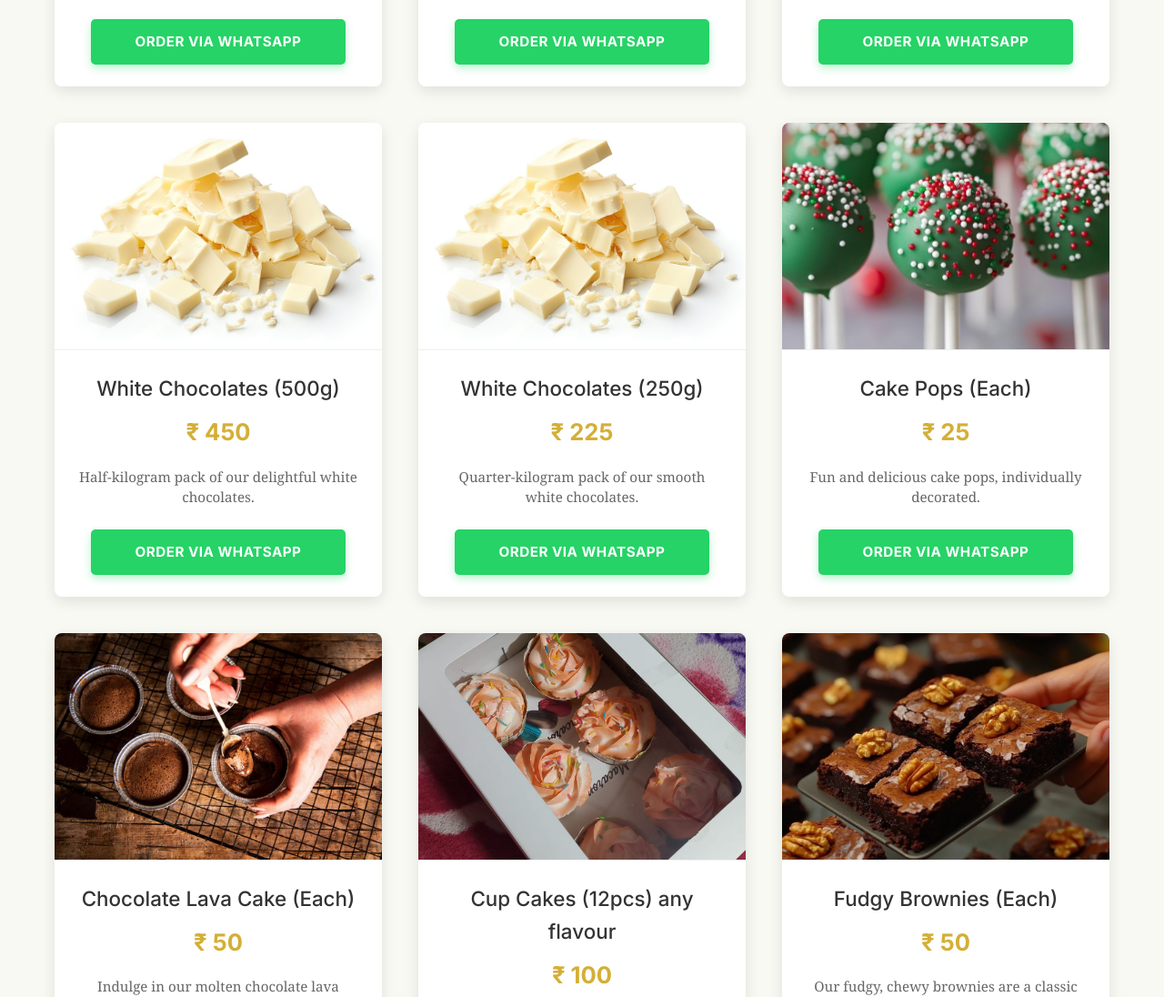
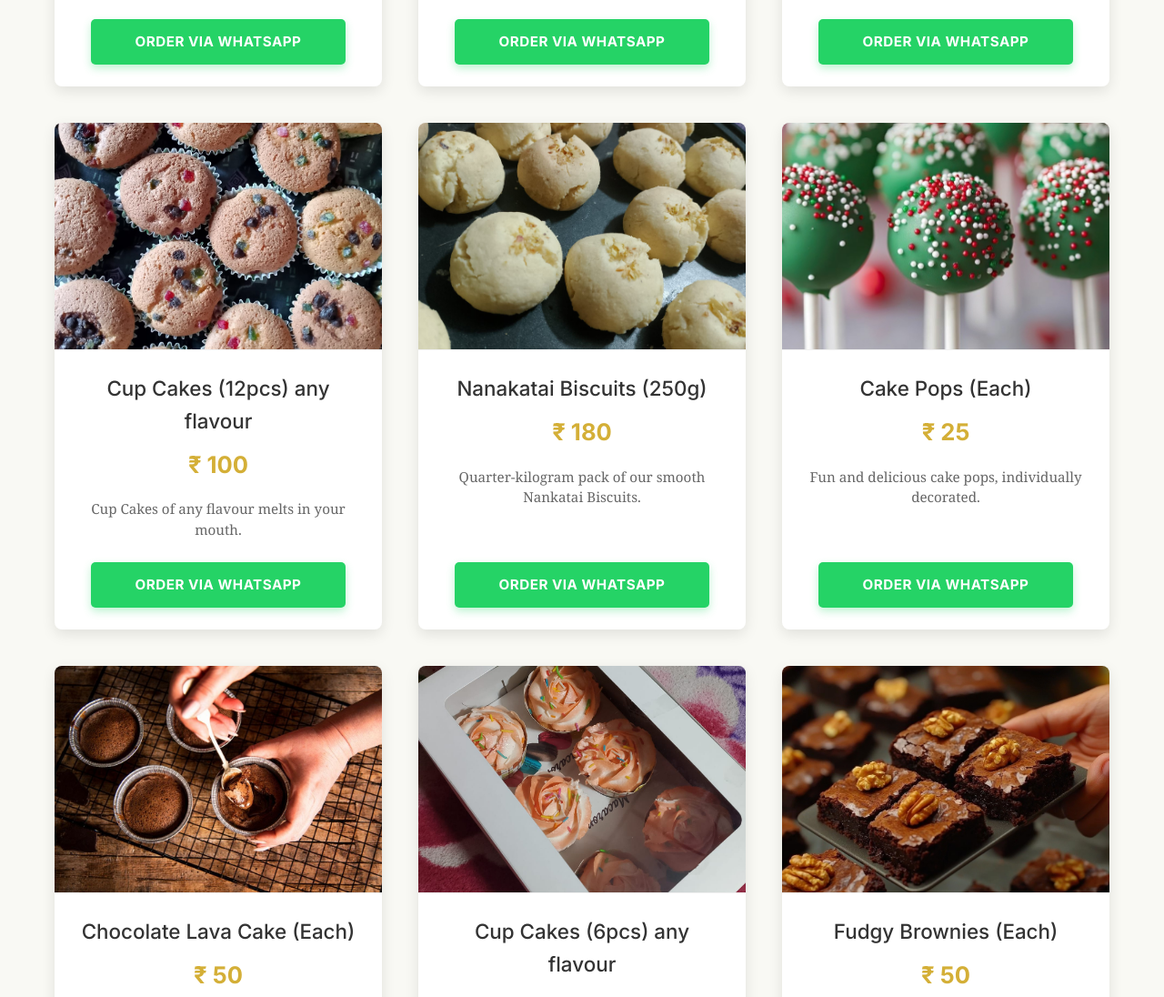
Before and after one commit to saisriramsiddanthapu/Mana-Oven, a plain HTML site: page index.html in a window 1280 px wide. Shown: the part 9081-10177 px from the top of the page at 91% size. Drawn offline with Linux system fonts and the light colour scheme; a web font is replaced by a local one.

Commit message:
Add new images and update website content

```diff
--- a/index.html
+++ b/index.html
@@ -432,24 +432,24 @@
                         </div>
                     </div>
 
-                    <!-- NEW PRODUCT ITEM: White Chocolates - 500g -->
+                    <!-- Existing PRODUCT ITEM: Cup Cakes - Price Updated -->
                     <div class="product-item">
-                        <img src="Images/treats/whitechocolates.jpeg" alt="White Chocolates (500g)">
+                        <img src="Images/treats/cupcakes120.jpg" alt="Cup Cakes">
                         <div class="product-info">
-                            <h4>White Chocolates (500g)</h4>
-                            <p class="price">₹ 450</p>
-                            <p class="description">Half-kilogram pack of our delightful white chocolates.</p>
+                            <h4>Cup Cakes (12pcs) any flavour</h4>
+                            <p class="price">₹ 100</p>
+                            <p class="description">Cup Cakes of any flavour melts in your mouth.</p>
                             <a href="https://wa.me/message/4PNKVO4YZJ5JM1" class="button primary order-whatsapp" target="_blank">Order via WhatsApp</a>
                         </div>
                     </div>
 
                     <!-- NEW PRODUCT ITEM: White Chocolates - 250g -->
                     <div class="product-item">
-                        <img src="Images/treats/whitechocolates.jpeg" alt="White Chocolates (250g)">
+                        <img src="Images/treats/nankataibiscuits.jpg" alt="Nankatai Biscuits (250g)">
                         <div class="product-info">
-                            <h4>White Chocolates (250g)</h4>
-                            <p class="price">₹ 225</p>
-                            <p class="description">Quarter-kilogram pack of our smooth white chocolates.</p>
+                            <h4>Nanakatai Biscuits (250g)</h4>
+                            <p class="price">₹ 180</p>
+                            <p class="description">Quarter-kilogram pack of our smooth Nankatai Biscuits.</p>
                             <a href="https://wa.me/message/4PNKVO4YZJ5JM1" class="button primary order-whatsapp" target="_blank">Order via WhatsApp</a>
                         </div>
                     </div>
@@ -480,8 +480,8 @@
                     <div class="product-item">
                         <img src="Images/treats/cupcakes.jpg" alt="Cup Cakes">
                         <div class="product-info">
-                            <h4>Cup Cakes (12pcs) any flavour</h4>
-                            <p class="price">₹ 100</p>
+                            <h4>Cup Cakes (6pcs) any flavour</h4>
+                            <p class="price">₹ 120</p>
                             <p class="description">Cup Cakes of any flavour melts in your mouth.</p>
                             <a href="https://wa.me/message/4PNKVO4YZJ5JM1" class="button primary order-whatsapp" target="_blank">Order via WhatsApp</a>
                         </div>
```
Also changed, not shown: Images/treats/cupcakes120.jpg (added), Images/treats/nankataibiscuits.jpg (added).
